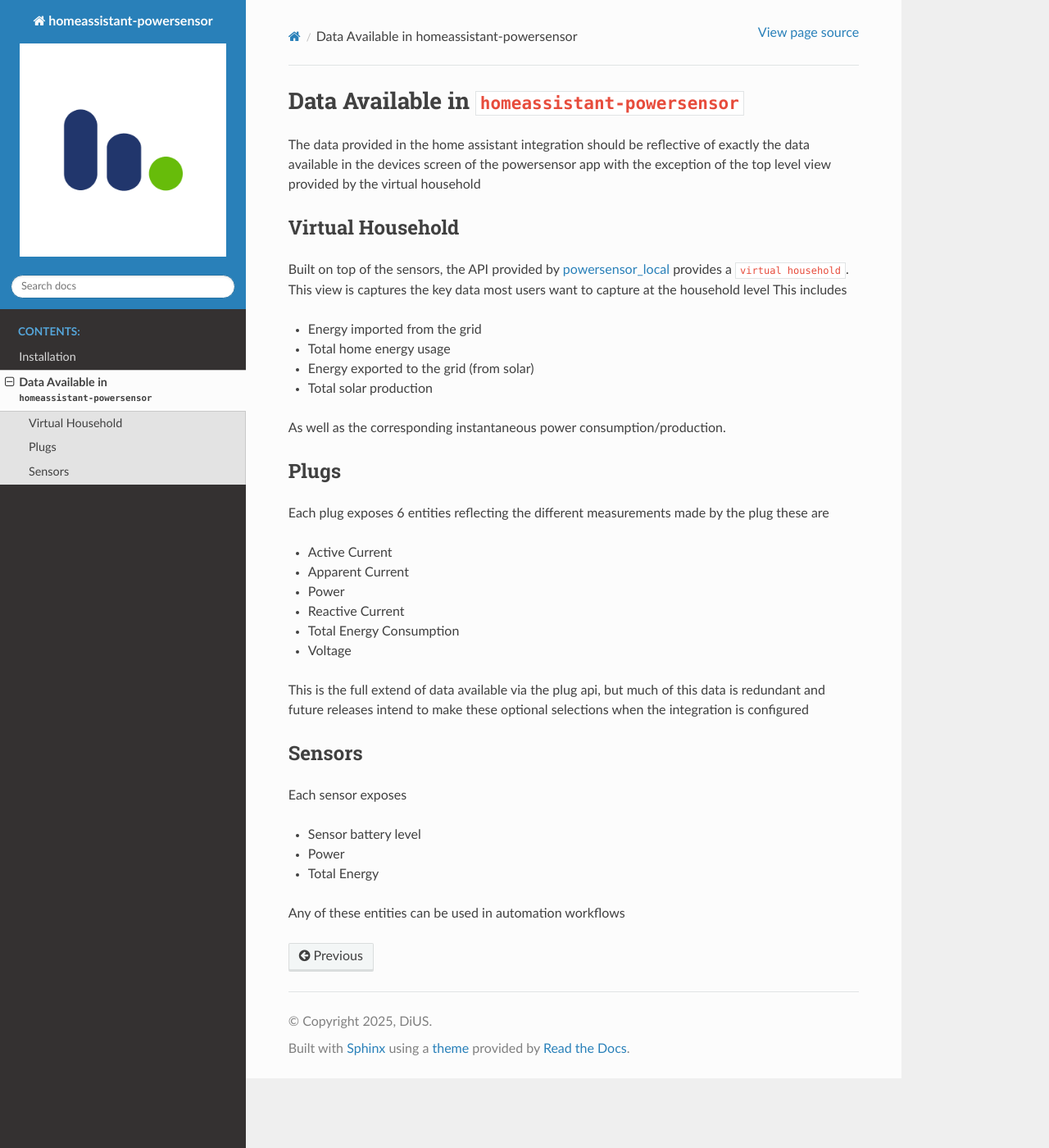
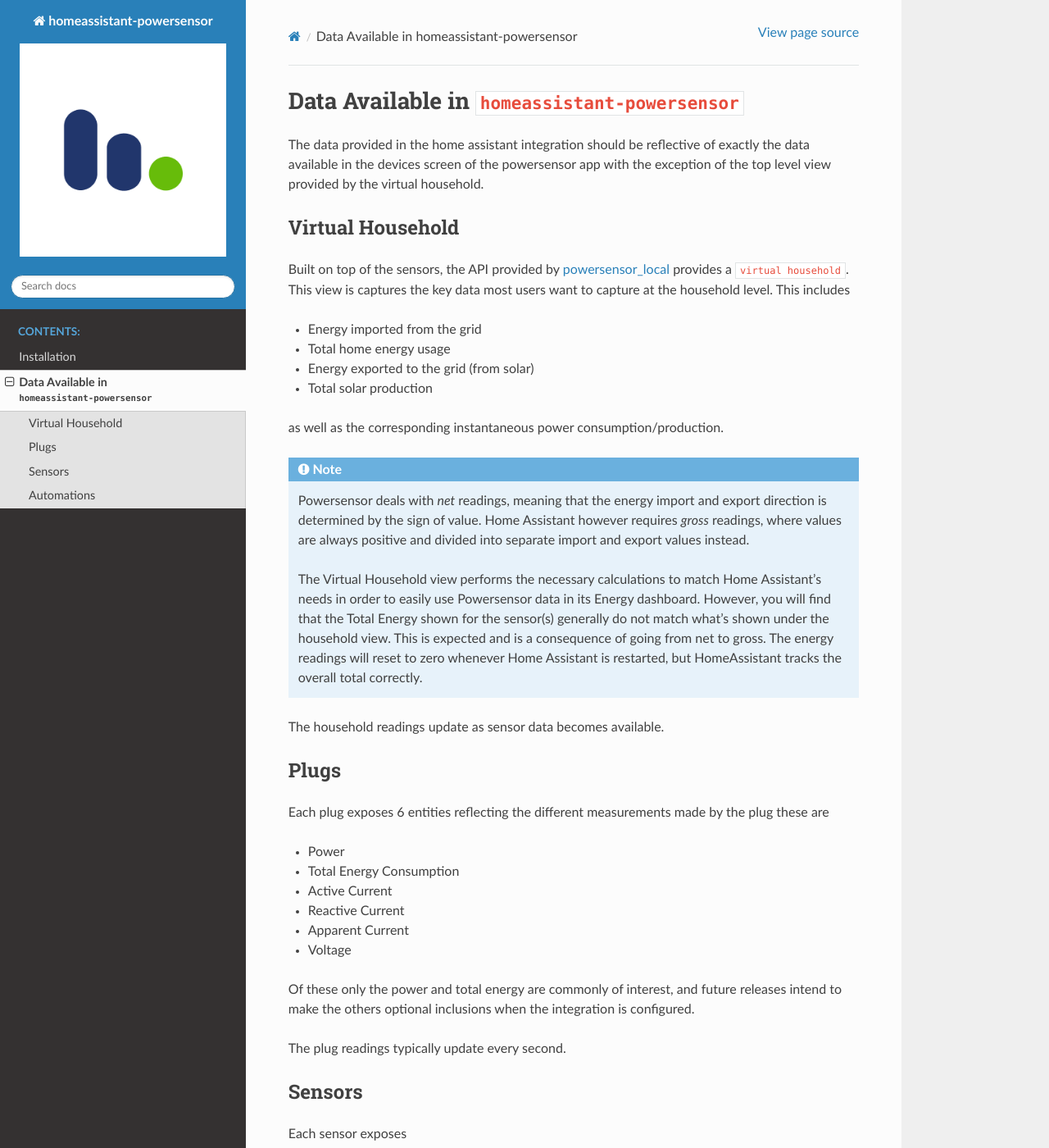
Before and after one commit to DiUS/homeassistant-powersensor, a Sphinx documentation site: the page built from docs/source/data.rst, in a window 1280 px wide and 1400 px high. Shown: the whole window at 82% size. Built offline with Sphinx 7.4.7 and the Read the Docs theme 3.1.0, drawn with Linux system fonts in a browser that asks for light colours; some of the changed text lies outside the part shown.

Commit message:
Documentation fixes and additions.

```diff
--- a/docs/source/data.rst
+++ b/docs/source/data.rst
@@ -2,12 +2,12 @@
 ================================================
 The data provided in the home assistant integration should be reflective of exactly the data available
 in the devices screen of the powersensor app with the exception of the top level view provided by the virtual
-household
+household.
 
 Virtual Household
 ------------------
 Built on top of the sensors, the API provided by `powersensor_local <https://github.com/DiUS/python-powersensor_local>`_
-provides a ``virtual household``. This view is captures the key data most users want to capture at the household level
+provides a ``virtual household``. This view is captures the key data most users want to capture at the household level.
 This includes
 
 * Energy imported from the grid
@@ -15,22 +15,41 @@
 * Energy exported to the grid (from solar)
 * Total solar production
 
-As well as the corresponding instantaneous power consumption/production.
+as well as the corresponding instantaneous power consumption/production.
+
+.. note::
+
+  Powersensor deals with *net* readings, meaning that the energy import and
+  export direction is determined by the sign of value. Home Assistant however
+  requires *gross* readings, where values are always positive and divided
+  into separate import and export values instead.
+
+  The Virtual Household view performs the necessary calculations to match
+  Home Assistant's needs in order to easily use Powersensor data in its
+  Energy dashboard. However, you will find that the Total Energy shown for
+  the sensor(s) generally do not match what's shown under the household
+  view. This is expected and is a consequence of going from net to gross.
+  The energy readings will reset to zero whenever Home Assistant is restarted,
+  but HomeAssistant tracks the overall total correctly.
+
+The household readings update as sensor data becomes available.
 
 Plugs
 -----
 Each plug exposes 6 entities reflecting the different measurements made by the plug these are
 
+* Power
+* Total Energy Consumption
 * Active Current
+* Reactive Current
 * Apparent Current
-* Power
-* Reactive Current
-* Total Energy Consumption
 * Voltage
 
-This is the full extend of data available via the plug api, but much of this data is redundant and future
-releases intend to make these optional selections when the integration is configured
+Of these only the power and total energy are commonly of interest, and future
+releases intend to make the others optional inclusions when the integration
+is configured.
 
+The plug readings typically update every second.
 
 Sensors
 -------
@@ -41,4 +60,14 @@
 * Power
 * Total Energy
 
-Any of these entities can be used in automation workflows
+The sensor readings typically update every 30 seconds, but are dependent on the
+sensor being within range of a plug to act as a relay for it. If sensors aren't
+showing up as expected, use the mobile app to check which plug it's trying
+to relay though, and the signal strength. If necessary, relocate a plug to
+somewhere closer to the sensor to improve the signal strength.
+
+Automations
+-----------
+
+Any of the plug, sensor or virtual household  entities can be used in
+automation workflows.
--- a/docs/source/index.rst
+++ b/docs/source/index.rst
@@ -5,7 +5,7 @@
 and is primarily a wrapper around the `powersensor_local <https://dius.github.io/python-powersensor_local/>`_ API
 allowing access to for data from Powersensor devices in Home Assistant.
 
-This integration enables users to view their local powersensor data within home assistant as well as exposing
+This integration enables users to view their local powersensor data within Home Assistant as well as exposing
 various sensors that can be used for home automation and interfaces with other smart devices.
 
 .. toctree::
--- a/docs/source/installation.rst
+++ b/docs/source/installation.rst
@@ -12,17 +12,19 @@
 * Home Assistant 2024.1.0 or newer
 * Access to your Home Assistant configuration directory
 * `powersensor_local <https://github.com/DiUS/python-powersensor_local>`_ 2.0.0 or later installed in your Home Assistant instance's python environment
-* Firmware updated to version 8107 or later on powersensor hardware (plugs and sensors)
+* Firmware updated to version 8129 or later on powersensor hardware (plugs and sensors)
 
 From Source
 ------------
-Clone or download this repo e.g
+Clone or download this repo e.g.
+
 .. code-block:: bash
 
    git clone https://github.com/DiUS/homeassistant-powersensor.git
 
 Copy or symlink the directory ``custom_components/powersensor`` to your Home Assistant configuration directory.
 When launching homeassistant, e.g.
+
 .. code-block:: bash
 
    hass --config ./config
```
